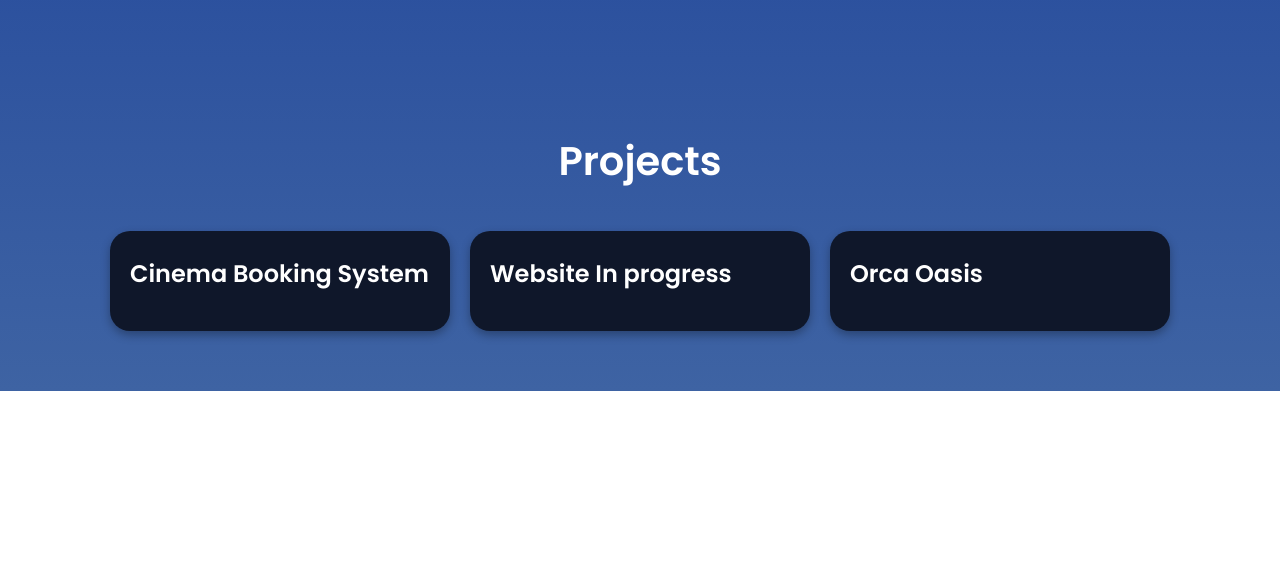
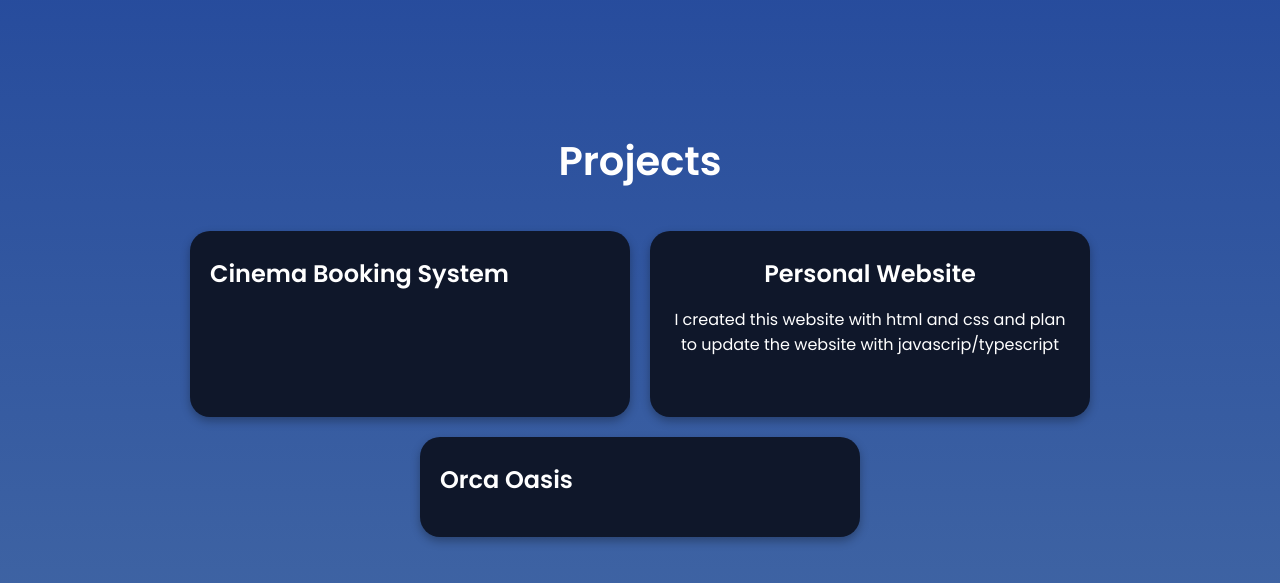
Before and after one commit to Zhang-Charlie/Zhang-Charlie.github.io, a plain HTML site: page index.html in a window 1280 px wide. Shown: the part 762-1345 px from the top of the page. Before the commit the page ends 1153 px from the top, so only its background shows below. Drawn offline with Linux system fonts and the light colour scheme.

Commit message:
Made project cards wider and put in description for a project (website)

```diff
--- a/index.html
+++ b/index.html
@@ -33,11 +33,13 @@
             <div class="project-card">
                 <div class="project-info">
                     <h3 class="project-title">Cinema Booking System</h3>
+                    <h4></h4>
                 </div>
             </div>
             <div class="project-card">
                 <div class="project-info">
-                    <h3 class="project-title">Website In progress</h3>
+                    <h3 class="project-title">Personal Website</h3>
+                    <p>I created this website with html and css and plan to update the website with javascrip/typescript<p>
                 </div>
             </div>
             <div class="project-card">
--- a/style.css
+++ b/style.css
@@ -70,9 +70,9 @@ body {
 .project-card {
     background-color: #0f172a;
     border-radius: 20px;
-    width: 300px;
+    width: 400px;
     padding: 20px;
-    box-shadow: 0 4px 10px rgba(0, 0, 0, 0.3); /* sublte shadow for depth */
+    box-shadow: 0 4px 10px rgba(0, 0, 0, 0.3); /* shadow */
     display: flex;
     flex-direction: column;
     align-items: flex-start;
@@ -82,6 +82,11 @@ body {
 /* title */
 .project-info {
     margin-bottom: 20px;
+}
+
+.project-info p{
+    margin-bottom: 20px;
+    color: #ffffff;
 }
 
 
```
